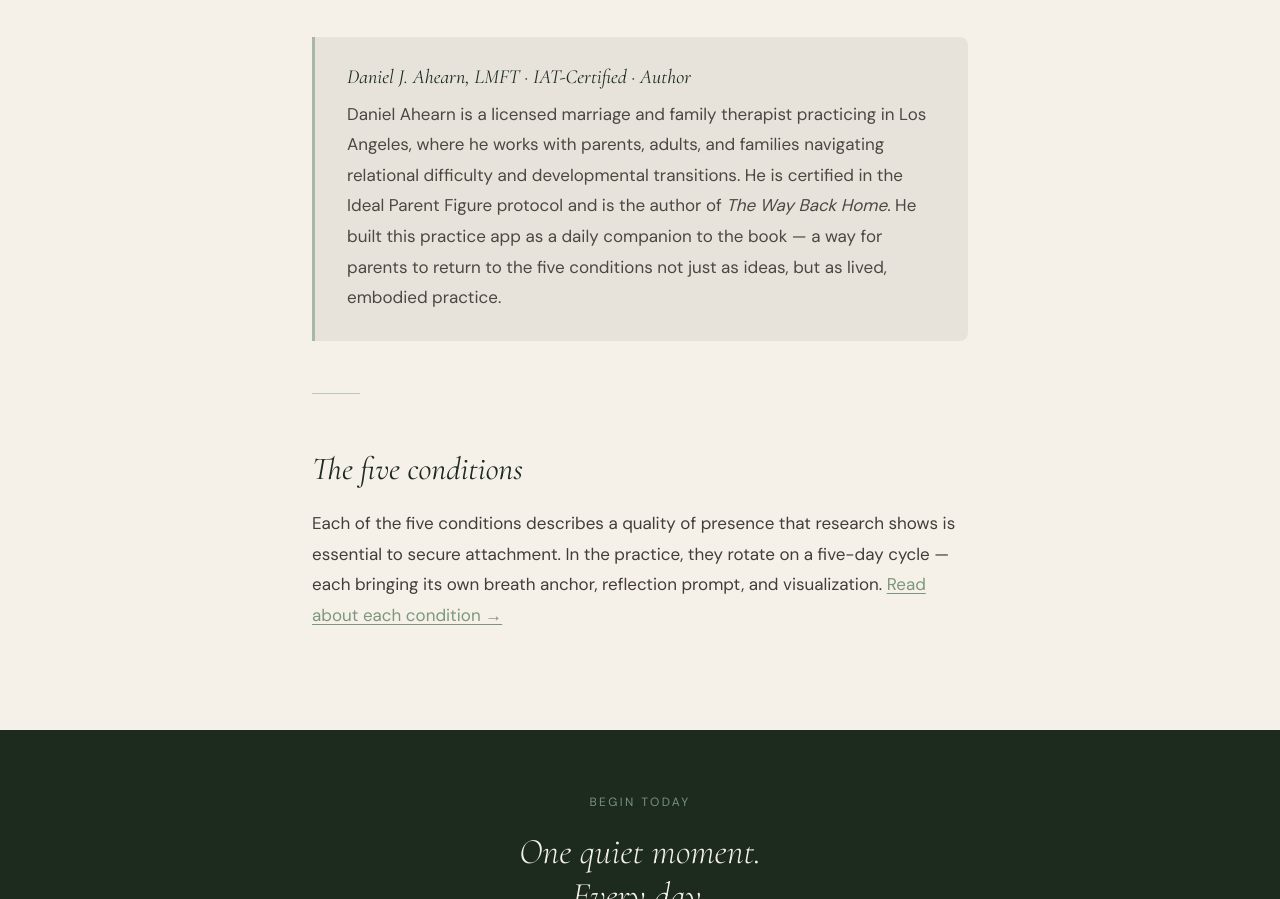
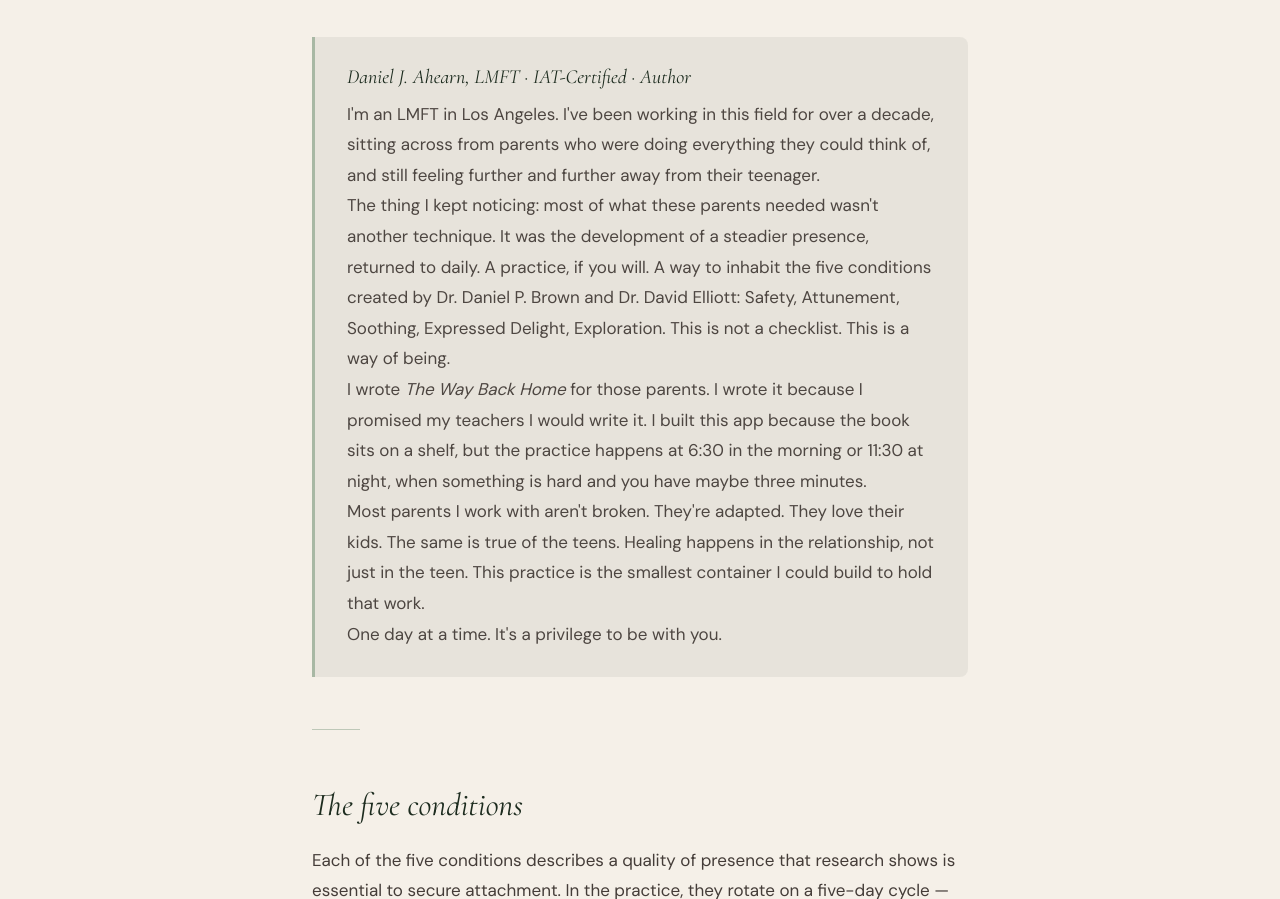
Before and after one commit to danieljahearnlmft/waybackhome.app, a website: page about/index.html in a window 1280 px wide. Shown: the part 2761-3660 px from the top of the page. Drawn offline with nearby package versions, Linux system fonts and the light colour scheme.

Commit message:
Replace About bio with founder note in Daniel's voice

```diff
--- a/about/index.html
+++ b/about/index.html
@@ -333,7 +333,11 @@
 
   <div class="author-block">
     <span class="author-name">Daniel J. Ahearn, LMFT · IAT-Certified · Author</span>
-    <p>Daniel Ahearn is a licensed marriage and family therapist practicing in Los Angeles, where he works with parents, adults, and families navigating relational difficulty and developmental transitions. He is certified in the Ideal Parent Figure protocol and is the author of <em>The Way Back Home</em>. He built this practice app as a daily companion to the book — a way for parents to return to the five conditions not just as ideas, but as lived, embodied practice.</p>
+    <p>I'm an LMFT in Los Angeles. I've been working in this field for over a decade, sitting across from parents who were doing everything they could think of, and still feeling further and further away from their teenager.</p>
+    <p>The thing I kept noticing: most of what these parents needed wasn't another technique. It was the development of a steadier presence, returned to daily. A practice, if you will. A way to inhabit the five conditions created by Dr. Daniel P. Brown and Dr. David Elliott: Safety, Attunement, Soothing, Expressed Delight, Exploration. This is not a checklist. This is a way of being.</p>
+    <p>I wrote <em>The Way Back Home</em> for those parents. I wrote it because I promised my teachers I would write it. I built this app because the book sits on a shelf, but the practice happens at 6:30 in the morning or 11:30 at night, when something is hard and you have maybe three minutes.</p>
+    <p>Most parents I work with aren't broken. They're adapted. They love their kids. The same is true of the teens. Healing happens in the relationship, not just in the teen. This practice is the smallest container I could build to hold that work.</p>
+    <p>One day at a time. It's a privilege to be with you.</p>
   </div>
 
   <div class="divider"></div>
```
